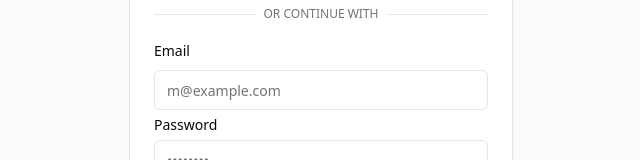
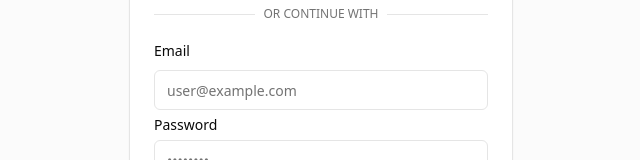
Before and after one commit to Akshay08k/NewOne, a Next.js app: page /login in a window 1280 px wide. Shown: the part 322-482 px from the top of the page, without its empty margins (319-959 px from the left). Built offline with nearby package versions, Linux system fonts and the light colour scheme; no server answers.

Commit message:
Placeholder values is corrected in login

```diff
--- a/src/app/login/page.tsx
+++ b/src/app/login/page.tsx
@@ -1,11 +1,10 @@
+"use client";
 
-'use client';
-
-import * as React from 'react';
-import { zodResolver } from '@hookform/resolvers/zod';
-import { useForm } from 'react-hook-form';
-import { z } from 'zod';
-import { Button } from '@/components/ui/button';
+import * as React from "react";
+import { zodResolver } from "@hookform/resolvers/zod";
+import { useForm } from "react-hook-form";
+import { z } from "zod";
+import { Button } from "@/components/ui/button";
 import {
   Form,
   FormControl,
@@ -13,21 +12,28 @@ import {
   FormItem,
   FormLabel,
   FormMessage,
-} from '@/components/ui/form';
-import { Input } from '@/components/ui/input';
-import { Card, CardContent, CardDescription, CardHeader, CardTitle } from '@/components/ui/card';
-import { useToast } from '@/hooks/use-toast';
-import { signInWithEmailAndPassword } from 'firebase/auth';
-import { auth } from '@/lib/firebase/config';
-import { useRouter } from 'next/navigation';
-import Link from 'next/link';
-import { useAuth } from '@/context/auth-context'; // Import useAuth
-import { Loader2 } from 'lucide-react'; // Import Loader2
-
+} from "@/components/ui/form";
+import { Input } from "@/components/ui/input";
+import {
+  Card,
+  CardContent,
+  CardDescription,
+  CardHeader,
+  CardTitle,
+} from "@/components/ui/card";
+import { useToast } from "@/hooks/use-toast";
+import { signInWithEmailAndPassword } from "firebase/auth";
+import { auth } from "@/lib/firebase/config";
+import { useRouter } from "next/navigation";
+import Link from "next/link";
+import { useAuth } from "@/context/auth-context"; // Import useAuth
+import { Loader2 } from "lucide-react"; // Import Loader2
 
 const formSchema = z.object({
-  email: z.string().email({ message: 'Invalid email address' }),
-  password: z.string().min(6, { message: 'Password must be at least 6 characters' }),
+  email: z.string().email({ message: "Invalid email address" }),
+  password: z
+    .string()
+    .min(6, { message: "Password must be at least 6 characters" }),
 });
 
 type LoginFormValues = z.infer<typeof formSchema>;
@@ -42,42 +48,41 @@ export default function LoginPage() {
   const form = useForm<LoginFormValues>({
     resolver: zodResolver(formSchema),
     defaultValues: {
-      email: '',
-      password: '',
+      email: "",
+      password: "",
     },
   });
 
   // Redirect if already logged in
   React.useEffect(() => {
     if (!authLoading && user) {
-      router.push('/');
+      router.push("/");
     }
   }, [user, authLoading, router]);
-
 
   async function onSubmit(data: LoginFormValues) {
     setIsLoading(true);
     try {
       await signInWithEmailAndPassword(auth, data.email, data.password);
       toast({
-        title: 'Login Successful',
-        description: 'Welcome back!',
+        title: "Login Successful",
+        description: "Welcome back!",
       });
-      router.push('/'); // Redirect to dashboard after successful login
+      router.push("/"); // Redirect to dashboard after successful login
     } catch (error: any) {
-      console.error('Login failed:', error);
-      let errorMessage = 'Login failed. Please check your credentials.';
-       if (error.code === 'auth/invalid-credential') {
-         errorMessage = 'Invalid email or password.';
-       } else if (error.code === 'auth/user-not-found') {
-         errorMessage = 'No user found with this email.';
-       } else if (error.code === 'auth/wrong-password') {
-         errorMessage = 'Incorrect password.';
+      console.error("Login failed:", error);
+      let errorMessage = "Login failed. Please check your credentials.";
+      if (error.code === "auth/invalid-credential") {
+        errorMessage = "Invalid email or password.";
+      } else if (error.code === "auth/user-not-found") {
+        errorMessage = "No user found with this email.";
+      } else if (error.code === "auth/wrong-password") {
+        errorMessage = "Incorrect password.";
       }
       toast({
-        title: 'Login Failed',
+        title: "Login Failed",
         description: errorMessage,
-        variant: 'destructive',
+        variant: "destructive",
       });
     } finally {
       setIsLoading(false);
@@ -90,27 +95,27 @@ export default function LoginPage() {
       const loggedInUser = await loginWithGoogle();
       if (loggedInUser) {
         toast({
-          title: 'Login Successful',
-          description: `Welcome, ${loggedInUser.displayName || loggedInUser.email}!`,
+          title: "Login Successful",
+          description: `Welcome, ${
+            loggedInUser.displayName || loggedInUser.email
+          }!`,
         });
-        router.push('/');
+        router.push("/");
       } else {
-         // Handle cases where loginWithGoogle returns null (e.g., popup closed)
-         // Toast might be shown within loginWithGoogle itself
+        console.log("Not in allowed domain for google sign in");
       }
     } catch (error) {
       // Error handling is mostly done within loginWithGoogle
       console.error("Google login initiation failed:", error);
       toast({
-          title: 'Google Login Failed',
-          description: 'Could not initiate Google Sign-in. Please try again.',
-          variant: 'destructive',
+        title: "Google Login Failed",
+        description: "Could not initiate Google Sign-in. Please try again.",
+        variant: "destructive",
       });
     } finally {
       setIsGoogleLoading(false);
     }
   };
-
 
   // Show loading indicator if auth state is loading
   if (authLoading) {
@@ -131,7 +136,6 @@ export default function LoginPage() {
     ); // Or a dedicated redirecting state
   }
 
-
   return (
     <div className="flex items-center justify-center min-h-screen bg-muted/40">
       <Card className="w-full max-w-sm">
@@ -151,7 +155,21 @@ export default function LoginPage() {
             {isGoogleLoading ? (
               <Loader2 className="mr-2 h-4 w-4 animate-spin" />
             ) : (
-            <svg className="mr-2 h-4 w-4" aria-hidden="true" focusable="false" data-prefix="fab" data-icon="google" role="img" xmlns="http://www.w3.org/2000/svg" viewBox="0 0 488 512"><path fill="currentColor" d="M488 261.8C488 403.3 381.5 512 244 512 109.8 512 0 402.2 0 261.8 0 120.4 109.8 11.8 244 11.8c72.4 0 135.6 30.8 180.5 79.5L377.4 144.6C340.2 112.3 295.4 93.4 244 93.4c-91.1 0-167.2 69.6-179.5 160.8H12.4c12.3-100.8 101.4-179.4 211.6-179.4 53.9 0 102.7 20.8 138.6 56.4l45.2-45.2C386.6 30.8 322.8 0 252.4 0 114.8 0 0 114.8 0 252.4c0 72.4 30.8 135.6 79.5 180.5l69.1-53.4c-12.3 10.5-26.7 19.1-42.5 26.7-19.1 9.3-40.6 15.6-63.6 15.6z"></path></svg> // Inline SVG for Google icon
+              <svg
+                className="mr-2 h-4 w-4"
+                aria-hidden="true"
+                focusable="false"
+                data-prefix="fab"
+                data-icon="google"
+                role="img"
+                xmlns="http://www.w3.org/2000/svg"
+                viewBox="0 0 488 512"
+              >
+                <path
+                  fill="currentColor"
+                  d="M488 261.8C488 403.3 381.5 512 244 512 109.8 512 0 402.2 0 261.8 0 120.4 109.8 11.8 244 11.8c72.4 0 135.6 30.8 180.5 79.5L377.4 144.6C340.2 112.3 295.4 93.4 244 93.4c-91.1 0-167.2 69.6-179.5 160.8H12.4c12.3-100.8 101.4-179.4 211.6-179.4 53.9 0 102.7 20.8 138.6 56.4l45.2-45.2C386.6 30.8 322.8 0 252.4 0 114.8 0 0 114.8 0 252.4c0 72.4 30.8 135.6 79.5 180.5l69.1-53.4c-12.3 10.5-26.7 19.1-42.5 26.7-19.1 9.3-40.6 15.6-63.6 15.6z"
+                ></path>
+              </svg> // Inline SVG for Google icon
             )}
             Login with Google
           </Button>
@@ -174,7 +192,7 @@ export default function LoginPage() {
                   <FormItem>
                     <FormLabel>Email</FormLabel>
                     <FormControl>
-                      <Input placeholder="m@example.com" {...field} />
+                      <Input placeholder="user@example.com" {...field} />
                     </FormControl>
                     <FormMessage />
                   </FormItem>
@@ -193,20 +211,28 @@ export default function LoginPage() {
                         </Link> */}
                     </div>
                     <FormControl>
-                      <Input type="password" placeholder="••••••••" {...field} />
+                      <Input
+                        type="password"
+                        placeholder="••••••••"
+                        {...field}
+                      />
                     </FormControl>
                     <FormMessage />
                   </FormItem>
                 )}
               />
-              <Button type="submit" className="w-full mt-2" disabled={isLoading || isGoogleLoading}>
+              <Button
+                type="submit"
+                className="w-full mt-2"
+                disabled={isLoading || isGoogleLoading}
+              >
                 {isLoading && <Loader2 className="mr-2 h-4 w-4 animate-spin" />}
                 Login
               </Button>
             </form>
           </Form>
           <div className="mt-4 text-center text-sm">
-            Don&apos;t have an account?{' '}
+            Don&apos;t have an account?{" "}
             <Link href="/register" className="underline">
               Sign up
             </Link>
--- a/src/app/page.tsx
+++ b/src/app/page.tsx
@@ -1,4 +1,3 @@
-
 'use client';
 
 import * as React from 'react';
--- a/src/lib/firebase/config.ts
+++ b/src/lib/firebase/config.ts
@@ -12,8 +12,6 @@ const firebaseConfig = {
   storageBucket: process.env.FIREBASE_STORAGE_BUCKET,
   messagingSenderId: process.env.FIREBASE_MESSAGING_SENDER_ID,
   appId: process.env.FIREBASE_APP_ID,
-  // measurementId: process.env.FIREBASE_MEASUREMENT_ID // Optional
-
 };
 
 // Initialize Firebase
```
Also changed, not shown: next.config.ts (indentation only). Lines whose indentation alone changed are shown as unchanged.
